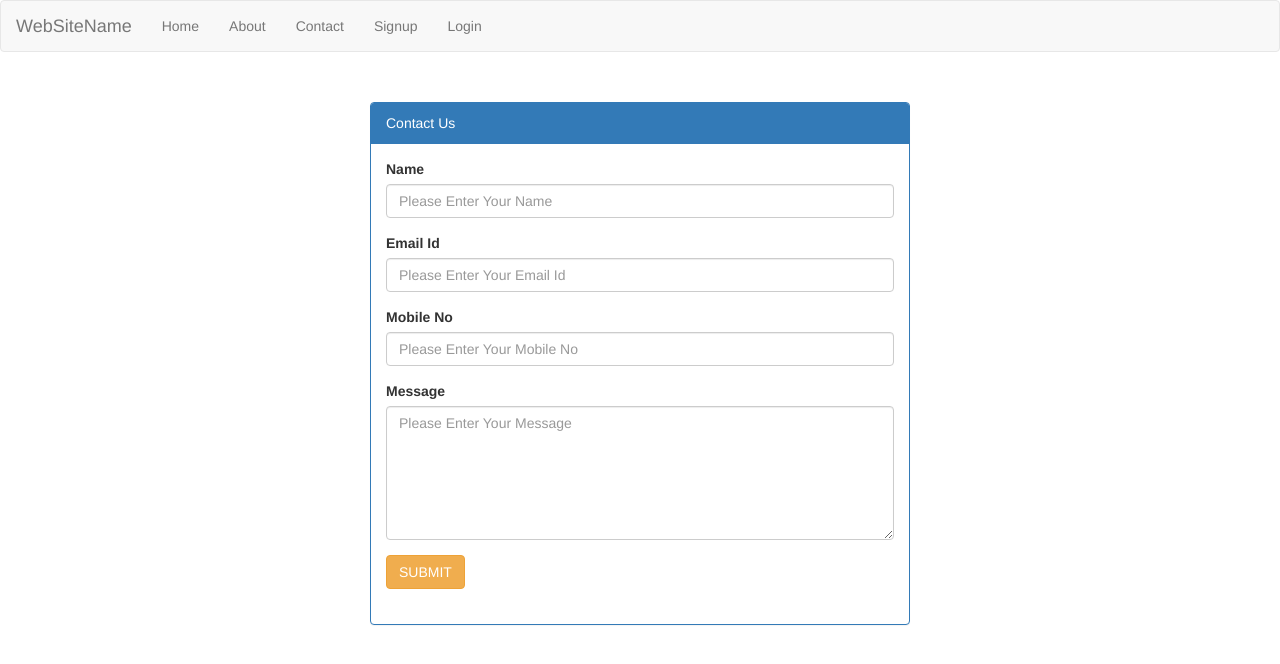
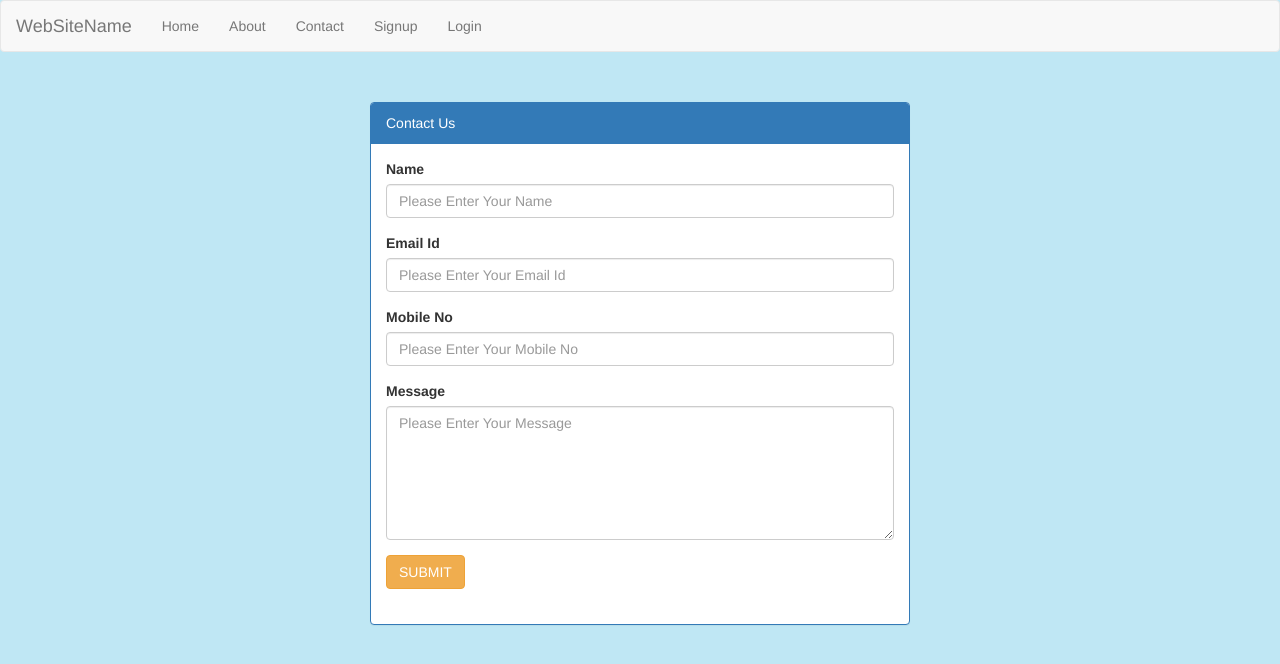
Before and after one commit to chiku-miku/mini-project, a PHP site: page /contact.php in a window 1280 px wide. Shown: the top 664 px of the page. Run offline with PHP 8.4, Linux system fonts and the light colour scheme.

Commit message:
add contact.php

```diff
--- a/asset/css/style.css
+++ b/asset/css/style.css
@@ -4,6 +4,7 @@
     background-repeat: no-repeat;
     background-attachment: fixed;
     background-size: cover; */
+    background-color: #bfe7f4;
 }
 
 .login-wrapper{
```
